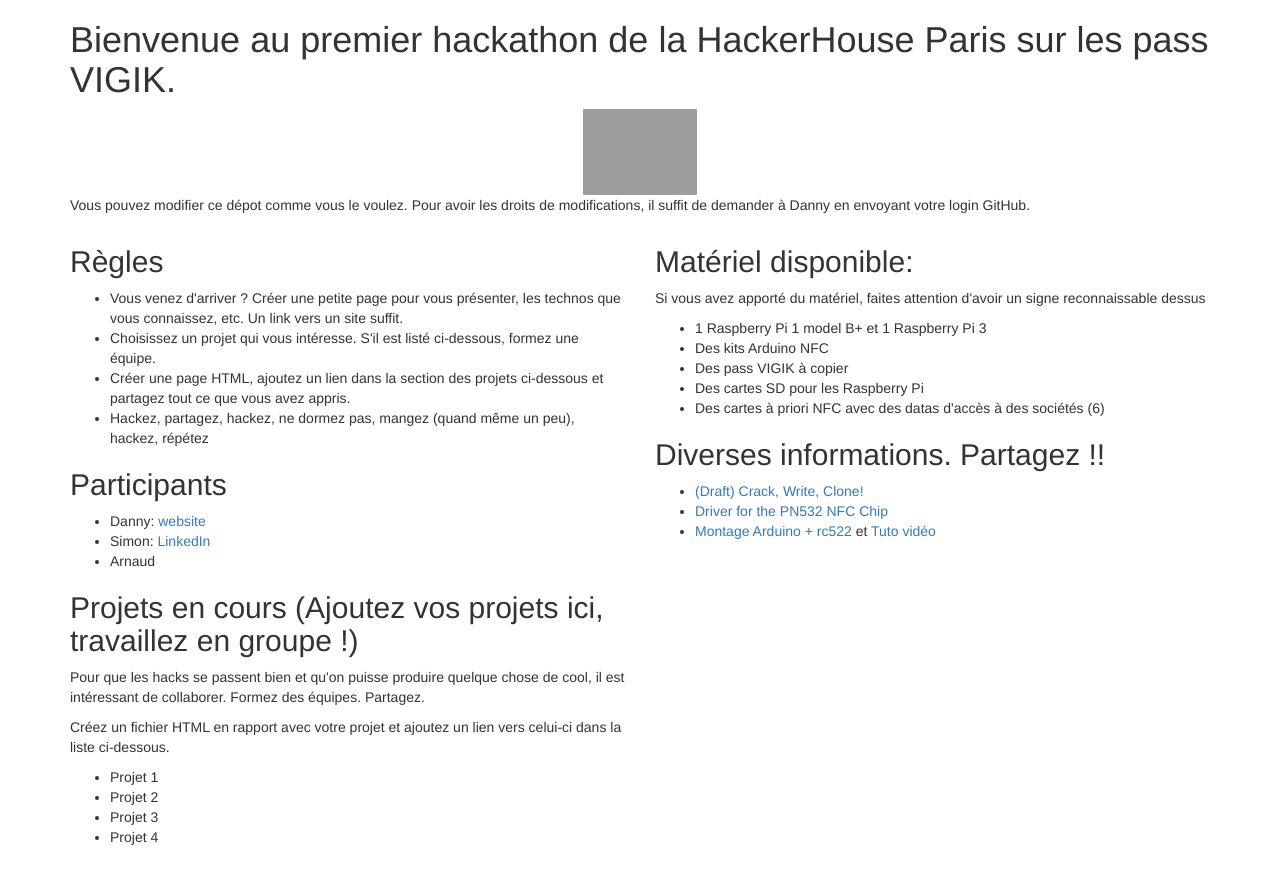
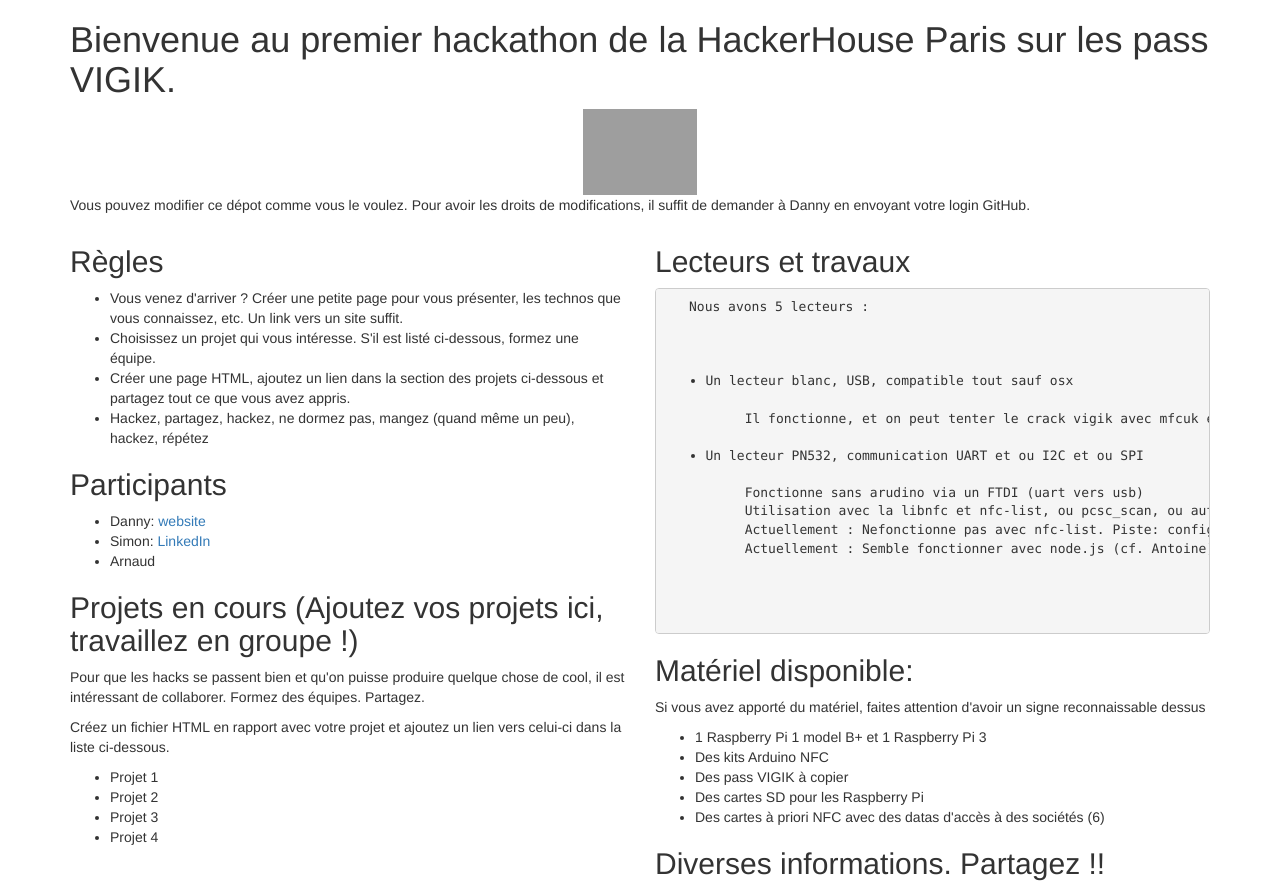
Before and after one commit to hackerhouseparis/hackathon-vigik, a plain HTML site: page index.html in a window 1280 px wide. Shown: the top 883 px of the page. Before the commit the page ends 857 px from the top, so only its background shows below. Drawn offline with nearby package versions, Linux system fonts and the light colour scheme; grey boxes are pictures that could not be loaded.

Commit message:
Update index.html

```diff
--- a/index.html
+++ b/index.html
@@ -70,6 +70,19 @@
           </ul>
         </div>
         <div class="col-lg-6">
+           <h2>Lecteurs et travaux</h2>
+ <pre>
+   Nous avons 5 lecteurs :
+   <ul>
+     <li>Un lecteur blanc, USB, compatible tout sauf osx</li>
+     Il fonctionne, et on peut tenter le crack vigik avec mfcuk etc. Mais ca prend entre 30 minutes et 4 heures.
+     <li>Un lecteur PN532, communication UART et ou I2C et ou SPI</li>
+     Fonctionne sans arudino via un FTDI (uart vers usb)
+     Utilisation avec la libnfc et nfc-list, ou pcsc_scan, ou autre.
+     Actuellement : Nefonctionne pas avec nfc-list. Piste: configure libnfc avec pn532
+     Actuellement : Semble fonctionner avec node.js (cf. Antoine)
+   </ul>
+ </pre>
           <h2>Matériel disponible:</h2>
           <p>Si vous avez apporté du matériel, faites attention d'avoir un signe reconnaissable dessus</p>
           <ul>
```
